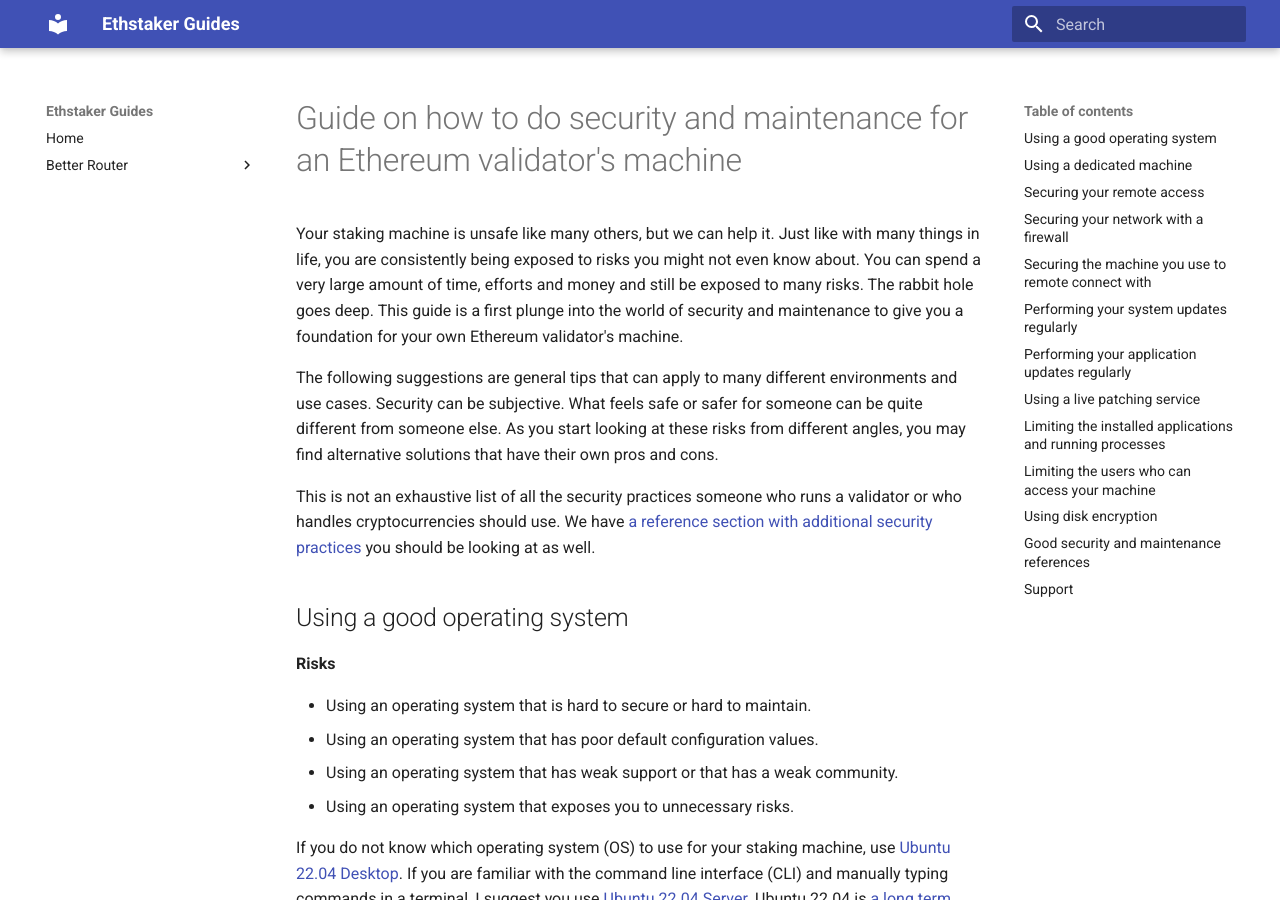
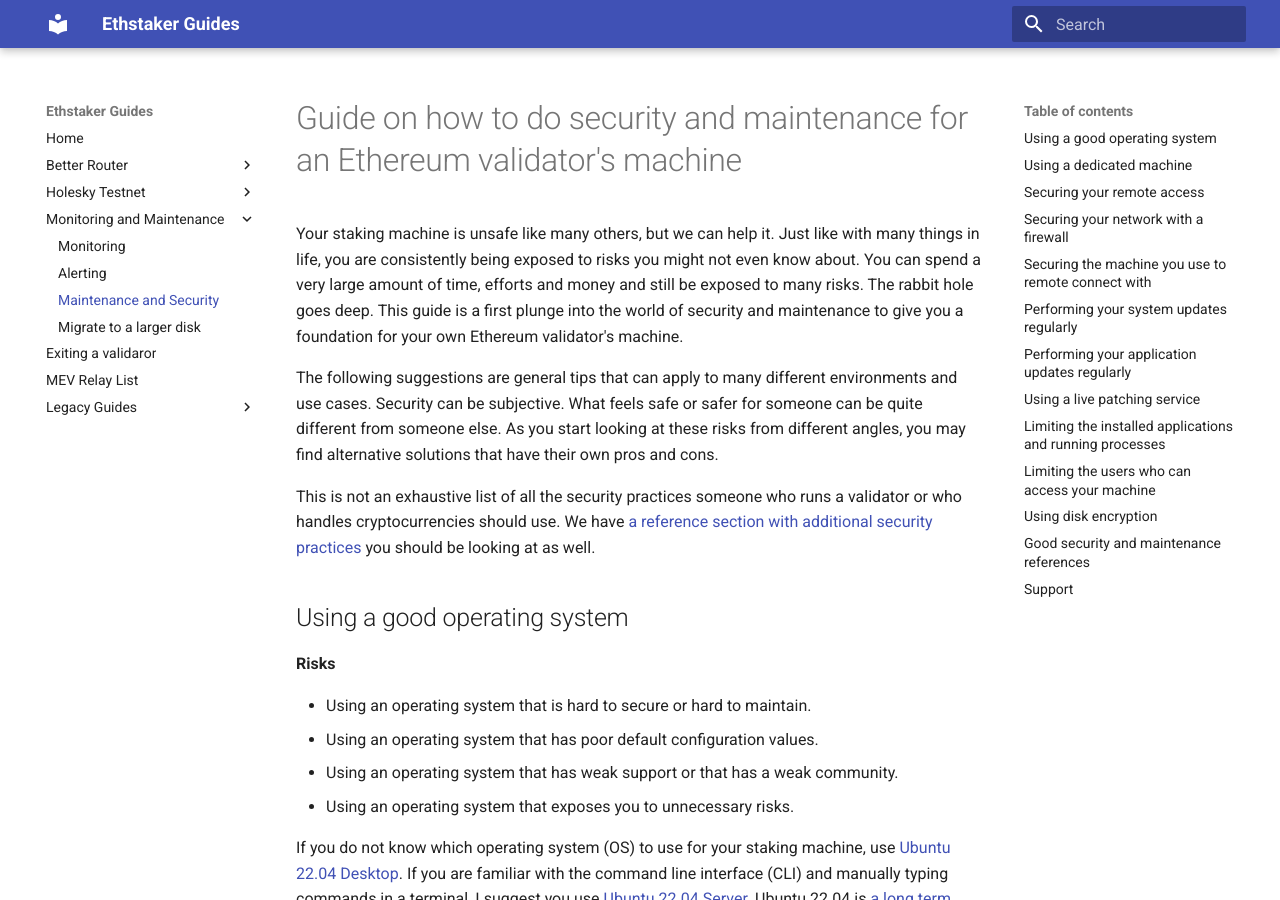
Before and after one commit to eth-educators/ethstaker-guides, an MkDocs documentation site: the page built from docs/security-maintenance.md, in a window 1280 px wide and 900 px high. Built offline with MkDocs 1.6.1 and Material for MkDocs 9.7.7, drawn with Linux system fonts in a browser that asks for light colours.

Commit message:
More nav

```diff
--- a/mkdocs.yml
+++ b/mkdocs.yml
@@ -13,3 +13,16 @@
   - Home: README.md
   - Better Router:
     - Overview: home-router/overview.md
+    - Prepare: home-router/prepare.md
+  - Holesky Testnet:
+    - Lighthouse/Nethermind: holesky-node.md
+    - Lodestar/Reth: holesky-node-alt.md
+  - Monitoring and Maintenance:
+    - Monitoring: monitoring.md
+    - Alerting: alerting.md
+    - Maintenance and Security: security-maintenance.md
+    - Migrate to a larger disk: migrating-to-a-larger-disk.md
+  - Exiting a validaror: voluntary-exit.md
+  - MEV Relay List: MEV-relay-list.md
+  - Legacy Guides:
+    - Prepare for the Merge: prepare-for-the-merge.md
```
